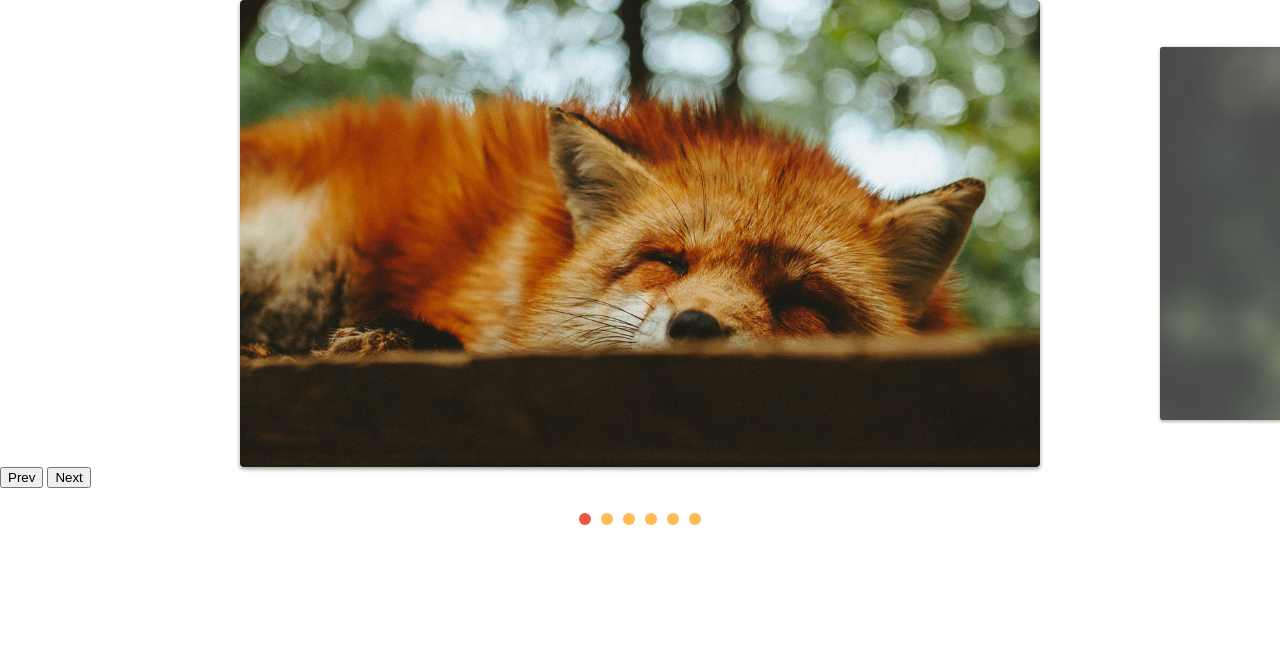
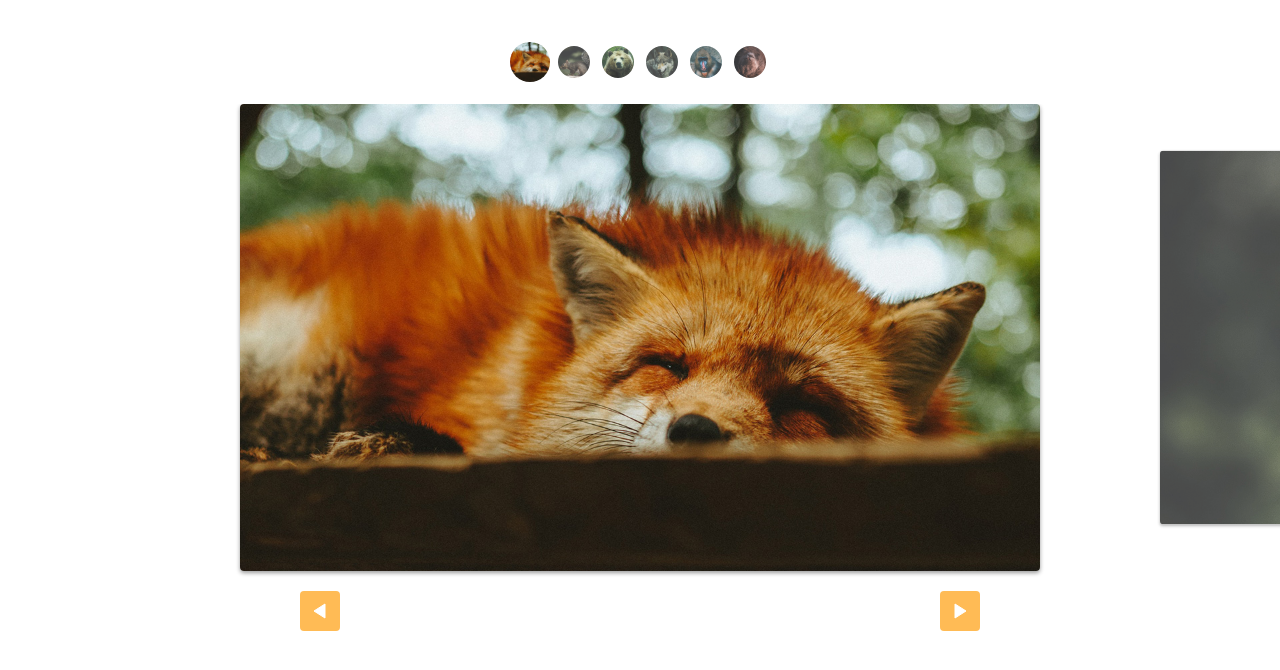
Before and after one commit to ErickMessias/slide, a plain HTML site: page index.html in a window 1280 px wide. Drawn offline with Linux system fonts and the light colour scheme.

Commit message:
custom control estilizado

```diff
--- a/css/style.css
+++ b/css/style.css
@@ -65,3 +65,45 @@ img {
 [data-control="slide"] li a:hover {
   background: #e54;
 }
+
+.custom-control {
+  display: flex;
+  justify-content: center;
+  margin-top: 40px;
+  flex-wrap: wrap;
+  margin-bottom: 20px;
+}
+
+.custom-control li {
+  opacity: 0.8;
+  transform: scale(0.8);
+  width: 40px;
+  height: 40px;
+  border-radius: 50%;
+  overflow: hidden;
+  margin: 2px;
+  box-shadow: 0 2px 2px rgba(0, 0, 0, 0, 5);
+  transition: 0.3s;
+}
+.custom-control li.active {
+  opacity: 1;
+  transform: scale(1);
+}
+
+.arrow-nav {
+  display: flex;
+  justify-content: space-around;
+  margin: 20px 0;
+}
+.arrow-nav button {
+  cursor: pointer;
+  border: none;
+  border-radius: 4px;
+  color: white;
+  width: 40px;
+  height: 40px;
+  background: #fb5 url(../img/arrow.svg) center center no-repeat;
+}
+.arrow-nav button.prev {
+  transform: rotate(-180deg);
+}
--- a/index.html
+++ b/index.html
@@ -9,6 +9,14 @@
 </head>
 
 <body>
+  <ul class="custom-control">
+    <li><img src="./img/foto1-thumb.jpg" alt=""></li>
+    <li><img src="./img/foto2-thumb.jpg" alt=""></li>
+    <li><img src="./img/foto3-thumb.jpg" alt=""></li>
+    <li><img src="./img/foto4-thumb.jpg" alt=""></li>
+    <li><img src="./img/foto5-thumb.jpg" alt=""></li>
+    <li><img src="./img/foto6-thumb.jpg" alt=""></li>
+  </ul>
   <div class="slide-wrapper">
     <ul class="slide">
       <li><img src="img/foto1.jpg" alt=""></li>
@@ -19,8 +27,8 @@
       <li><img src="img/foto6.jpg" alt=""></li>
     </ul>
     <div class="arrow-nav">
-      <button class="prev">Prev</button>
-      <button class="next">Next</button>
+      <button class="prev"></button>
+      <button class="next"></button>
     </div>
   </div>
 
--- a/js/script.js
+++ b/js/script.js
@@ -1,6 +1,6 @@
-import { SlideNav } from "./slide.js";
+import SlideNav from "./slide.js";
 
 const slide = new SlideNav(".slide", ".slide-wrapper");
 slide.init();
 slide.addArrow(".prev", ".next");
-slide.addControl();
+slide.addControl(".custom-control");
--- a/js/slide.js
+++ b/js/slide.js
@@ -150,7 +150,7 @@ export class Slide {
   }
 }
 
-export class SlideNav extends Slide {
+export default class SlideNav extends Slide {
   constructor(slide, wraper) {
     super(slide, wraper);
     this.bindControlEvents();
```
